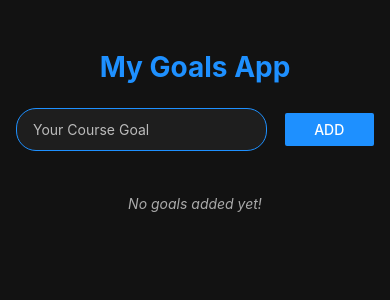
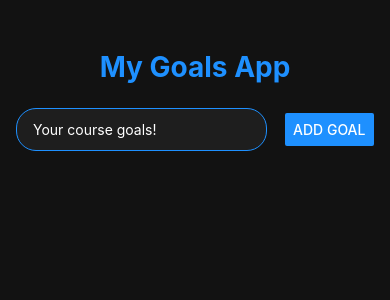
Before and after one commit to JhonHendricksBautista/Expo_CPE025B_Bautista, a React Native app: screen / in a window 390 px wide. Shown: the top 300 px of the page. Built offline with nearby package versions, Linux system fonts and the light colour scheme.

Commit message:
Finished Procedure

```diff
--- a/App.js
+++ b/App.js
@@ -1,56 +1,34 @@
 import { StatusBar } from 'expo-status-bar';
 import { useState } from 'react';
-import { StyleSheet, Text, View, Button, TextInput, ScrollView } from 'react-native';
+import { StyleSheet, Text, View, FlatList } from 'react-native';
+import GoalItem from './components/GoalItem';
+import GoalInput from './components/GoalInput';
 
 export default function App() {
-  const [enteredGoalText, setEnteredGoalText] = useState('');
   const [courseGoals, setCourseGoals] = useState([]);
 
-  function goalInputHandler(enteredText) {
-    setEnteredGoalText(enteredText);
-  }
-
-  function addGoalHandler() {
-    if (enteredGoalText.trim().length === 0) return; // preventing null inputs
-    setCourseGoals((currentCourseGoals) => [ // add goals
+  // function passed to GoalInput to add new goal
+  function addGoalHandler(enteredGoalText) {
+    setCourseGoals((currentCourseGoals) => [
       ...currentCourseGoals,
-      enteredGoalText
+      { text: enteredGoalText, key: Math.random().toString() }
     ]);
-    setEnteredGoalText(''); // resets the inputField once added
   }
 
   return (
     <View style={styles.appContainer}>
       <StatusBar style="light" />
-
-      {/* App Title */}
       <Text style={styles.appTitle}>My Goals App</Text>
 
-      <View style={styles.inputContainer}>
-        <TextInput
-          style={styles.input}
-          placeholder="Your Course Goal"
-          placeholderTextColor="#bbb"
-          onChangeText={goalInputHandler}
-          value={enteredGoalText}
+      <GoalInput onAddGoal={addGoalHandler} />
+
+      <View style={styles.goalListContainer}>
+        <FlatList
+          data={courseGoals}
+          renderItem={(itemData) => <GoalItem text={itemData.item.text} />}
+          keyExtractor={(item) => item.key}
         />
-        <View style={styles.buttonContainer}>
-          <Button title="Add" onPress={addGoalHandler} color="#1E90FF" />
-        </View>
       </View>
-
-      {/* tried to use scrollview to make the app interactive*/}
-      <ScrollView style={styles.goalsContainer}>
-        {courseGoals.length === 0 ? ( // checking if there are no goals
-          <Text style={styles.noGoals}>No goals added yet!</Text>
-        ) : (
-          courseGoals.map((goal, index) => ( // now uses an index
-            <View key={index} style={styles.goalItem}>
-              <Text style={styles.goalText}>{goal}</Text>
-            </View>
-          ))
-        )}
-      </ScrollView>
     </View>
   );
 }
@@ -62,7 +40,6 @@
     paddingTop: 50,
     paddingHorizontal: 16,
   },
-
   appTitle: {
     fontSize: 28,
     fontWeight: 'bold',
@@ -70,48 +47,9 @@
     textAlign: 'center',
     marginBottom: 24,
   },
-
-  inputContainer: {
-    flexDirection: "row",
-    justifyContent: "space-between",
-    alignItems: "center",
-    marginBottom: 24,
+  goalListContainer: {
+    flex: 1,
+    height: '40%',
+    maxHeight: 300,
   },
-
-  input: {
-    backgroundColor: '#1E1E1E',
-    color: '#fff',
-    width: "70%",
-    paddingVertical: 12,
-    paddingHorizontal: 16,
-    borderRadius: 20,
-    borderWidth: 1,
-    borderColor: '#1E90FF',
-  },
-
-  buttonContainer: {
-    width: "25%",
-  },
-
-  goalsContainer: {
-    flex: 1,
-  },
-
-  noGoals: {
-    color: '#aaa',
-    fontStyle: 'italic',
-    textAlign: 'center',
-    marginTop: 20,
-  },
-
-  goalItem: {
-    backgroundColor: '#1E90FF',
-    padding: 12,
-    borderRadius: 12,
-    marginVertical: 6,
-  },
-
-  goalText: {
-    color: '#fff',
-  }
 });
--- /dev/null
+++ b/components/GoalInput.js
@@ -0,0 +1,52 @@
+import { useState } from 'react';
+import { View, TextInput, Button, StyleSheet } from 'react-native';
+
+function GoalInput(props) {
+  const [enteredGoalText, setEnteredText] = useState('');
+  // local handler updates the local state
+  function textInputHandler(enteredText) {
+    setEnteredText(enteredText);
+  }
+  // when button is pressed, call the prop function with local state
+  function addGoalHandler() {
+    props.onAddGoal(enteredGoalText);  // send text to App.js
+    setEnteredText('');                 // reset input field
+  }
+  return (
+    <View style={styles.inputContainer}>
+      <TextInput
+        placeholder="Your course goals!"
+        style={styles.input}
+        onChangeText={textInputHandler}
+        value={enteredGoalText}         // controlled input
+      />
+      <View style={styles.buttonContainer}>
+        <Button title="Add Goal" onPress={addGoalHandler} color="#1E90FF" />
+      </View>
+    </View>
+  );
+}
+
+export default GoalInput;
+
+const styles = StyleSheet.create({
+  inputContainer: {
+    flexDirection: 'row',
+    justifyContent: 'space-between',
+    alignItems: 'center',
+    marginBottom: 24,
+  },
+  input: {
+    backgroundColor: '#1E1E1E',
+    color: '#fff',
+    width: '70%',
+    paddingVertical: 12,
+    paddingHorizontal: 16,
+    borderRadius: 20,
+    borderWidth: 1,
+    borderColor: '#1E90FF',
+  },
+  buttonContainer: {
+    width: '25%',
+  },
+});
--- /dev/null
+++ b/components/GoalItem.js
@@ -0,0 +1,23 @@
+import { View, Text, StyleSheet } from 'react-native';
+
+function GoalItem(props) {
+  return (
+    <View style={styles.goalItem}>
+      <Text style={styles.goalText}>{props.text}</Text>
+    </View>
+  );
+}
+
+const styles = StyleSheet.create({
+  goalItem: {
+    backgroundColor: '#1E90FF',
+    padding: 12,
+    borderRadius: 12,
+    marginVertical: 6,
+  },
+  goalText: {
+    color: '#fff',
+  }
+});
+
+export default GoalItem;
```
